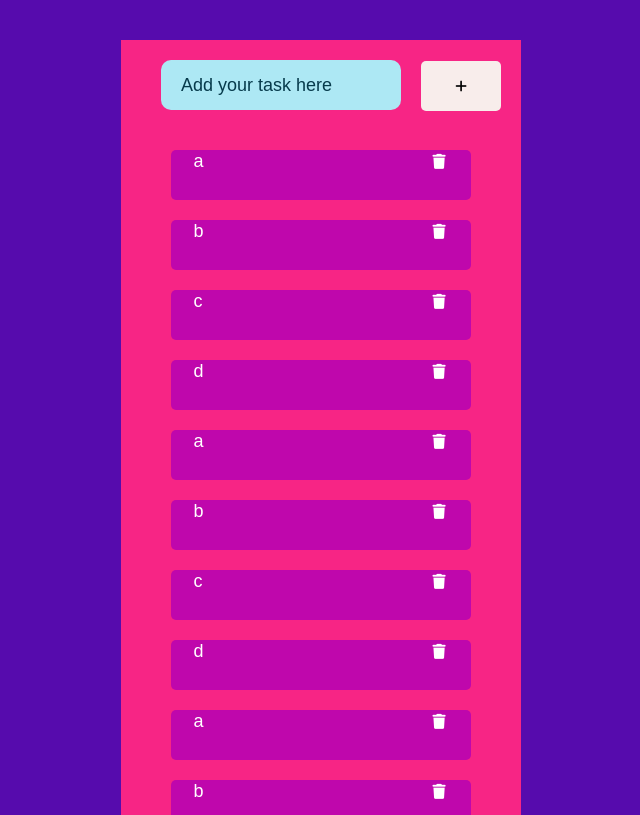
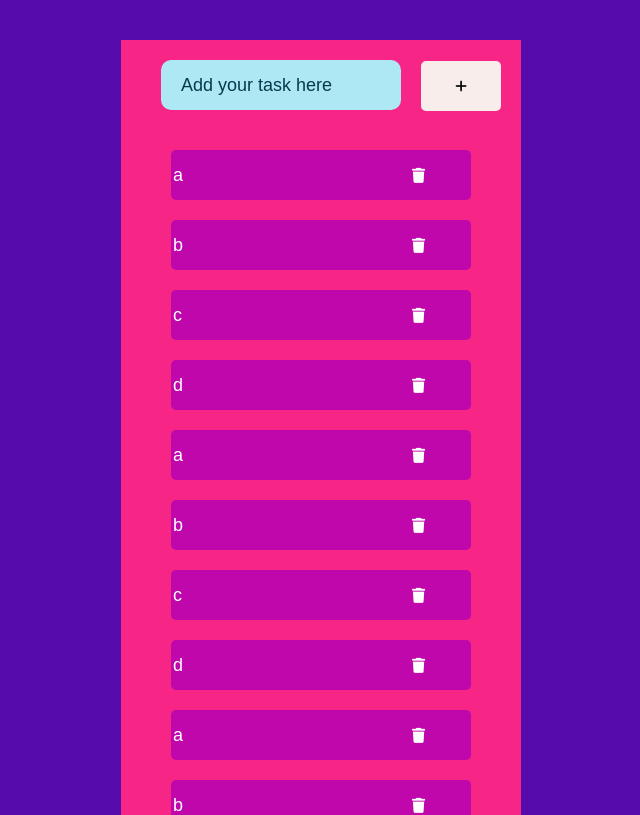
Before and after one commit to OmBharti999/TodoList, a React (Create React App) app: page / in a window 1280 px wide. Shown: the top 815 px of the page, without its empty margins (319-959 px from the left). Built offline with nearby package versions, Linux system fonts and the light colour scheme.

Commit message:
Update list.css

```diff
--- a/src/components/list.css
+++ b/src/components/list.css
@@ -5,6 +5,7 @@
   height: 50px;
   background-color: #bf07ac;
   border-radius: 5px;
+  display:flex
 }
 
 .list input {
@@ -19,7 +20,7 @@
 }
 
 .fa-trash {
-  margin: 0 5px;
+  margin: auto 5px;
   font-size: 15px;
   cursor: pointer;
 }
```
